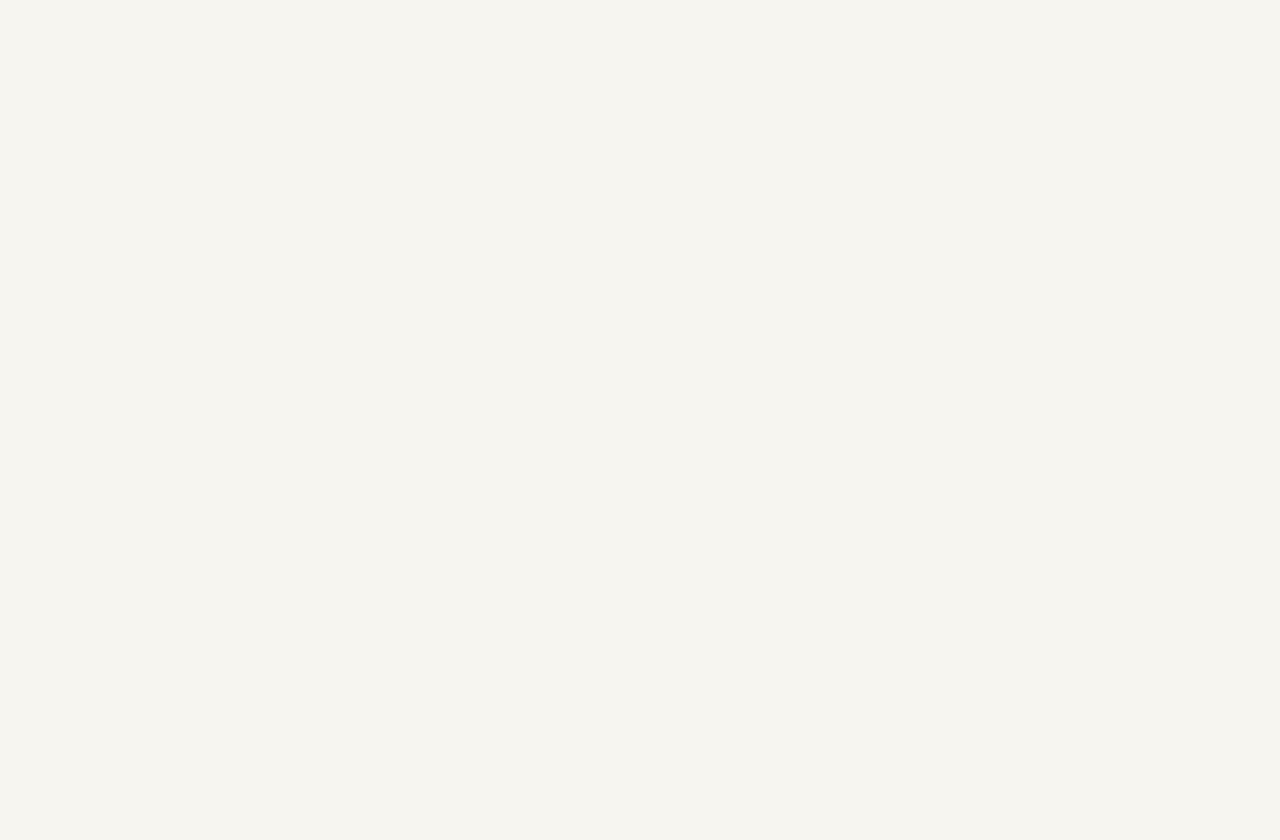
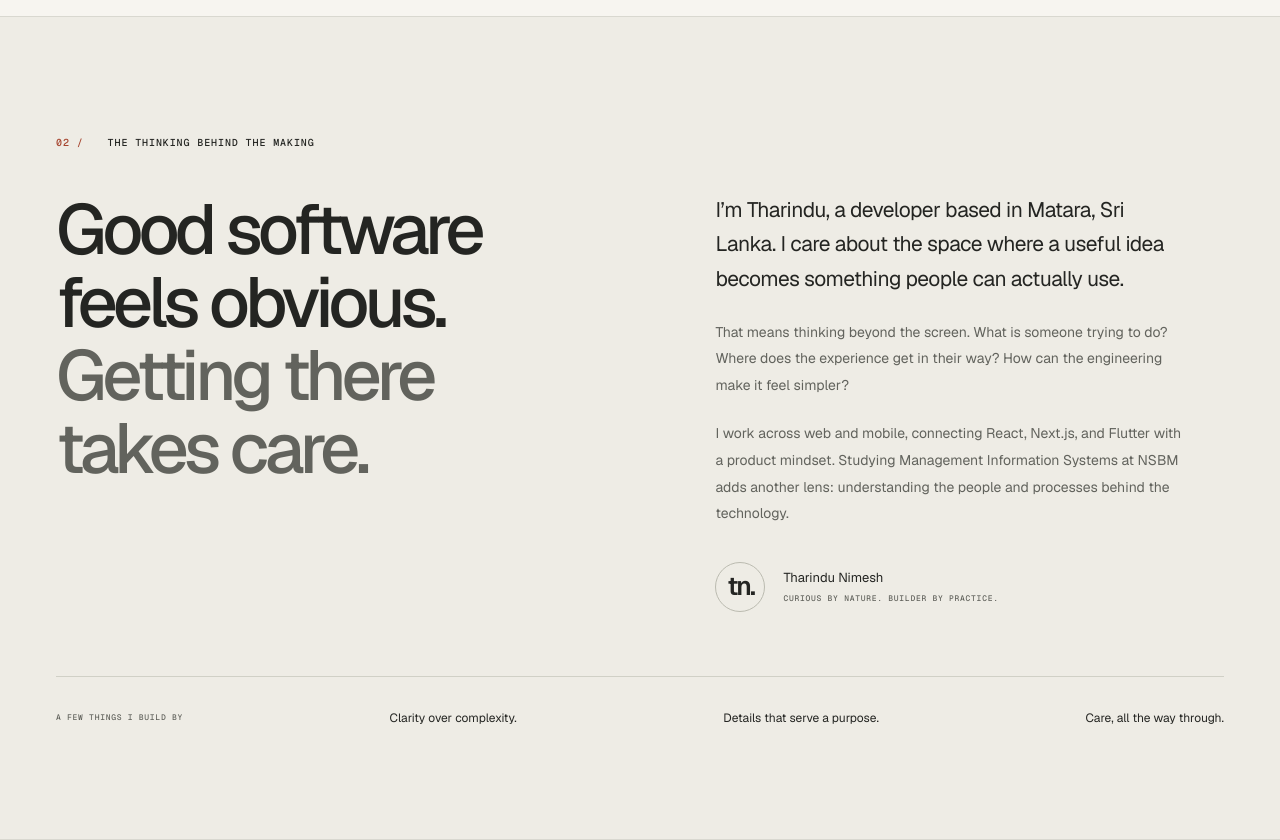
Before and after one commit to tharinduxn/tharindunimesh.com, a Next.js app: page / in a window 1280 px wide. Shown: the part 3520-4360 px from the top of the page. Before the commit the page ends 3536 px from the top, so only its background shows below. Built offline with nearby package versions, Linux system fonts and the light colour scheme.

Commit message:
feat(about): tell a product-focused personal story

```diff
--- a/app/layout.tsx
+++ b/app/layout.tsx
@@ -2,6 +2,7 @@ import type { Metadata } from "next";
 import { Geist, Geist_Mono } from "next/font/google";
 import "./globals.css";
 import "./styles/projects.css";
+import "./styles/story.css";
 
 const geistSans = Geist({
   variable: "--font-geist-sans",
--- a/app/page.tsx
+++ b/app/page.tsx
@@ -1,5 +1,6 @@
 import { Hero } from "@/components/hero";
 import { Projects } from "@/components/projects";
+import { About } from "@/components/about";
 import Link from "next/link";
 
 export default function Home() {
@@ -12,6 +13,7 @@ export default function Home() {
       <main id="main-content" tabIndex={-1}>
         <Hero />
         <Projects />
+        <About />
       </main>
     </>
   );
--- /dev/null
+++ b/app/styles/story.css
@@ -0,0 +1,21 @@
+.about-section { background: var(--surface); border-block: 1px solid var(--line); }
+.about-grid { display: grid; grid-template-columns: 1.1fr 1fr; gap: 100px; margin-top: 40px; }
+.about-grid .section-heading { font-size: clamp(42px, 5.5vw, 72px); }
+.about-copy { max-width: 470px; }
+.about-copy p { font-size: 14px; color: var(--muted); line-height: 1.9; margin-bottom: 22px; }
+.about-copy .about-lead { font-size: 21px; color: var(--ink); line-height: 1.65; letter-spacing: -.025em; }
+.about-signature { display: flex; gap: 18px; align-items: center; margin-top: 35px; font-size: 13px; }
+.signature-mark { display: grid; place-items: center; width: 50px; height: 50px; border: 1px solid #bbbbb0; border-radius: 50%; font-size: 26px; font-weight: 600; letter-spacing: -.08em; }
+.about-signature .eyebrow { display: block; color: var(--muted); margin-top: 4px; font-size: 8px; }
+.about-principles { display: flex; justify-content: space-between; align-items: center; gap: 24px; padding-top: 32px; border-top: 1px solid #d0d0c6; margin-top: 64px; }
+.about-principles > .eyebrow { color: var(--muted); font-size: 8px; }
+.about-principles > p { font-size: 12px; }
+@media (max-width: 1000px) { .about-grid { gap: 45px; } .about-principles { flex-wrap: wrap; } }
+@media (max-width: 600px) {
+  .about-grid { grid-template-columns: 1fr; gap: 30px; margin-top: 28px; }
+  .about-grid .section-heading { font-size: clamp(40px, 10.5vw, 60px); }
+  .about-copy .about-lead { font-size: 18px; }
+  .about-copy p { font-size: 13px; }
+  .about-principles { display: grid; grid-template-columns: 1fr; gap: 14px; margin-top: 36px; padding-top: 25px; }
+  .about-principles p { font-size: 13px; }
+}
--- /dev/null
+++ b/components/about.tsx
@@ -0,0 +1,19 @@
+export function About() {
+  return (
+    <section id="about" className="about-section" aria-labelledby="about-heading">
+      <div className="container section">
+        <div className="section-label eyebrow"><span className="index">02 /</span> The thinking behind the making</div>
+        <div className="about-grid">
+          <h2 className="section-heading" id="about-heading">Good software<br />feels obvious.<br /><span className="muted">Getting there<br />takes care.</span></h2>
+          <div className="about-copy">
+            <p className="about-lead">I’m Tharindu, a developer based in Matara, Sri Lanka. I care about the space where a useful idea becomes something people can actually use.</p>
+            <p>That means thinking beyond the screen. What is someone trying to do? Where does the experience get in their way? How can the engineering make it feel simpler?</p>
+            <p>I work across web and mobile, connecting React, Next.js, and Flutter with a product mindset. Studying Management Information Systems at NSBM adds another lens: understanding the people and processes behind the technology.</p>
+            <div className="about-signature"><span className="signature-mark" aria-hidden="true">tn.</span><div>Tharindu Nimesh<span className="eyebrow">Curious by nature. Builder by practice.</span></div></div>
+          </div>
+        </div>
+        <div className="about-principles"><span className="eyebrow">A few things I build by</span><p>Clarity over complexity.</p><p>Details that serve a purpose.</p><p>Care, all the way through.</p></div>
+      </div>
+    </section>
+  );
+}
--- a/scripts/browser-check.mjs
+++ b/scripts/browser-check.mjs
@@ -11,7 +11,7 @@ await mkdir('.qa', { recursive: true });
 try {
   const discovery = await browser.newPage();
   await discovery.goto(baseURL);
-  const routes = ['/', ...await discovery.locator('a[href^="/work/"]').evaluateAll(links => [...new Set(links.map(a => a.getAttribute('href')))])];
+  const routes = process.argv.length > 2 ? process.argv.slice(2) : ['/', ...await discovery.locator('a[href^="/work/"]').evaluateAll(links => [...new Set(links.map(a => a.getAttribute('href')))])];
   await discovery.close();
   for (const route of routes) {
     for (const width of route === '/' ? [320, 360, 390, 768, 1024, 1440] : [390, 1440]) {
```
